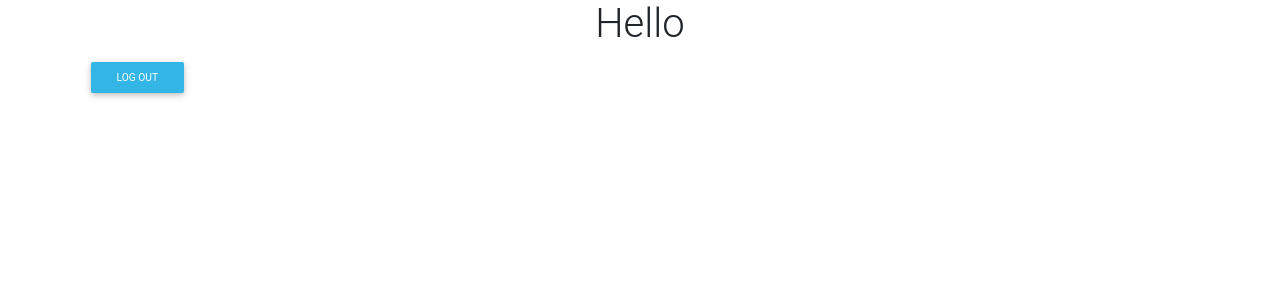
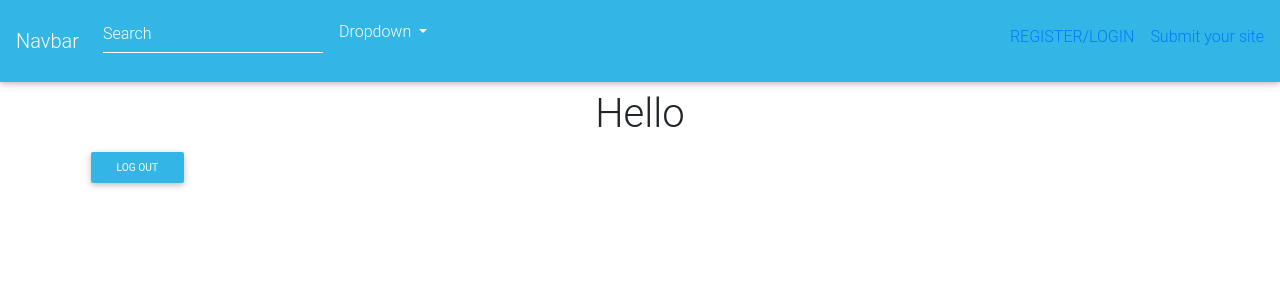
Before and after one commit to TheCaffeine/project-awwards, a Django app: template myawwards/templates/index.html in a window 1280 px wide. Shown: the top 300 px of the page. Run offline with Django 3.2, Linux system fonts and the light colour scheme; the template is opened without the code that fills it, so the values that code supplies are empty; some libraries are stand-ins or nearby versions.

Commit message:
navbar for user interface navigation

```diff
--- a/myawwards/templates/base.html
+++ b/myawwards/templates/base.html
@@ -19,7 +19,8 @@
     <title>Awwards</title>
 </head>
 <body>
-{% block content %}
+    {% include 'navbar.html' %}
+    {% block content %}
 
 {% endblock %}
 <script type="text/javascript" src="https://cdnjs.cloudflare.com/ajax/libs/jquery/3.4.1/jquery.min.js"></script>
--- a/myawwards/templates/index.html
+++ b/myawwards/templates/index.html
@@ -1,8 +1,8 @@
 {% extends 'base.html' %}
 
 {% block content %}
-{% include 'navbar.html' %}
-<div class="container">
+
+<div class="container" style="margin-top:7%;">
     <h1 class="text-center">Hello</h1>
     <a href="{% url 'logout' %}" class="btn btn-sm btn-info">Log Out</a>
 </div>
--- a/myawwards/templates/login.html
+++ b/myawwards/templates/login.html
@@ -1,7 +1,7 @@
 {% extends 'base.html' %}
 {% load crispy_forms_tags %}
 {% block content %}
-<div class="container">
+<div class="container" style="margin-top:7%;">
     <form action="" method="post" novalidate>
         {% csrf_token%}
         {{ form|crispy}}
--- a/myawwards/templates/navbar.html
+++ b/myawwards/templates/navbar.html
@@ -0,0 +1,34 @@
+<nav class="navbar fixed-top navbar-expand-lg navbar-dark scrolling-navbar bg-info">
+    <a class="navbar-brand" href="#">Navbar</a>
+    <button class="navbar-toggler" type="button" data-toggle="collapse" data-target="#navbarSupportedContent"
+      aria-controls="navbarSupportedContent" aria-expanded="false" aria-label="Toggle navigation">
+      <span class="navbar-toggler-icon"></span>
+    </button>
+    <div class="collapse navbar-collapse" id="navbarSupportedContent">
+      <ul class="navbar-nav mr-auto">
+        <li class="nav-item active">
+          <form class="form-inline">
+        <div class="md-form my-0">
+          <input class="form-control mr-sm-2" type="text" placeholder="Search" aria-label="Search">
+        </div>
+      </form>
+        </li>
+        <li class="nav-item dropdown">
+          <a class="nav-link dropdown-toggle" id="navbarDropdownMenuLink" data-toggle="dropdown" aria-haspopup="true"
+            aria-expanded="false">Dropdown
+          </a>
+          <div class="dropdown-menu dropdown-primary" aria-labelledby="navbarDropdownMenuLink">
+            <a class="dropdown-item" href="#">Action</a>
+            <a class="dropdown-item" href="#">Another action</a>
+            <a class="dropdown-item" href="#">Something else here</a>
+          </div>
+        </li>
+      </ul>
+
+      <ul class="navbar-nav navbar-right">
+        <li><a href="{% url 'login' %}"> REGISTER/LOGIN </a></li>
+        <li class="bg-info"><a href="" class="ml-3 bg-info "> Submit your site</a></li>
+      </ul>
+
+    </div>
+  </nav>
--- a/myawwards/templates/registration/signup.html
+++ b/myawwards/templates/registration/signup.html
@@ -1,7 +1,7 @@
 {% extends 'base.html' %}
 {% load crispy_forms_tags %}
 {% block content %}
-<div class="container">
+<div class="container" style="margin-top:7%;">
     <form action="" method="post" novalidate>
         {% csrf_token%}
         {{ form|crispy}}
```
